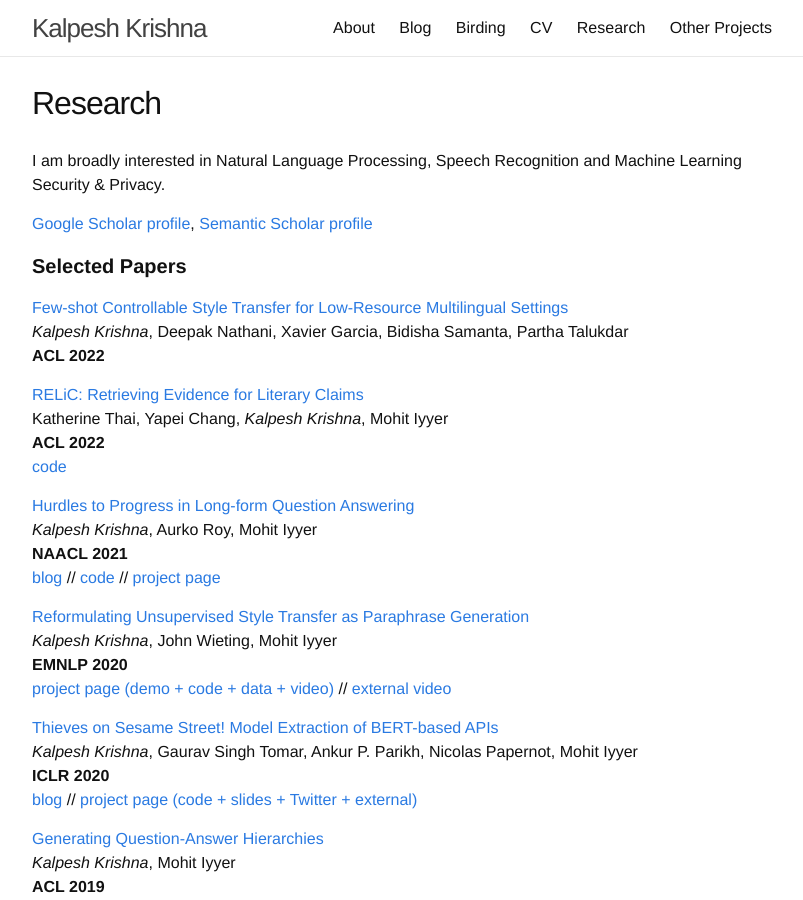
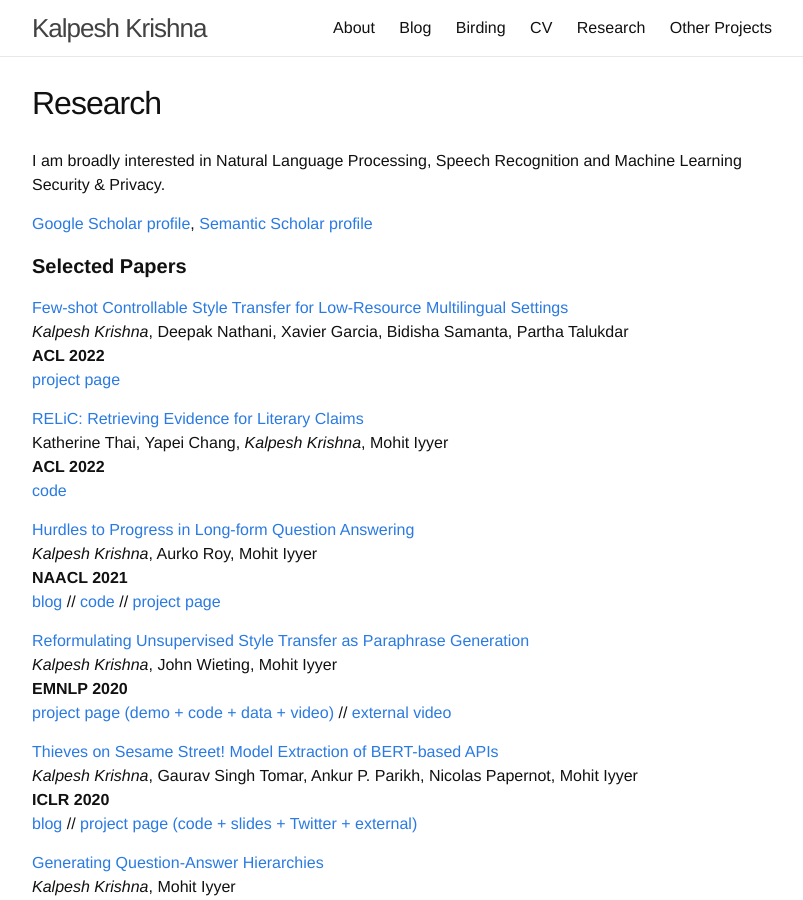
Before and after one commit to martiansideofthemoon/martiansideofthemoon.github.io, a Jekyll site: the page built from _pages/research.md, in a window 1280 px wide and 900 px high. Shown: the whole window, without its empty margins (238-1041 px from the left). Built offline with Jekyll 4.4.1, drawn with Linux system fonts in a browser that asks for light colours; comment, search, counter and statistics services are not loaded.

Commit message:
Update research.md

```diff
--- a/_pages/research.md
+++ b/_pages/research.md
@@ -13,6 +13,7 @@ I am broadly interested in Natural Language Processing, Speech Recognition and M
 [Few-shot Controllable Style Transfer for Low-Resource Multilingual Settings](https://arxiv.org/abs/2110.07385)
 *Kalpesh Krishna*, Deepak Nathani, Xavier Garcia, Bidisha Samanta, Partha Talukdar
 **ACL 2022**
+[project page]({% post_url 2022-03-03-acl22 %})
 
 [RELiC: Retrieving Evidence for Literary Claims](https://openreview.net/forum?id=xcelRQScTjP)
 Katherine Thai, Yapei Chang, *Kalpesh Krishna*, Mohit Iyyer
```
